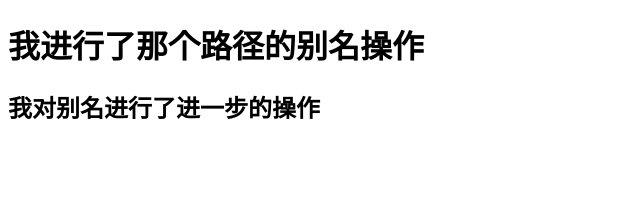
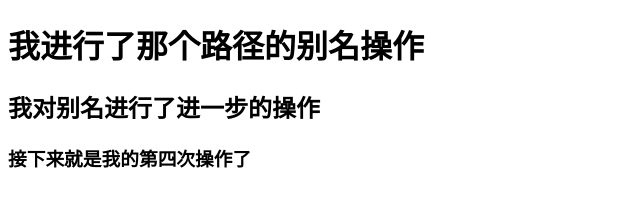
Before and after one commit to wang-duo-duo/git_test, a plain HTML site: page index.html in a window 1280 px wide. Shown: the whole page, without its empty margins (0-640 px from the left). Drawn offline with Linux system fonts and the light colour scheme.

Commit message:
这是第四次操作

```diff
--- a/index.html
+++ b/index.html
@@ -8,6 +8,7 @@
 <body>
 	<h1>我进行了那个路径的别名操作</h1>
 	<h2>我对别名进行了进一步的操作</h2>
+	<h3>接下来就是我的第四次操作了</h3>
 
 </body>
 </html>
```
